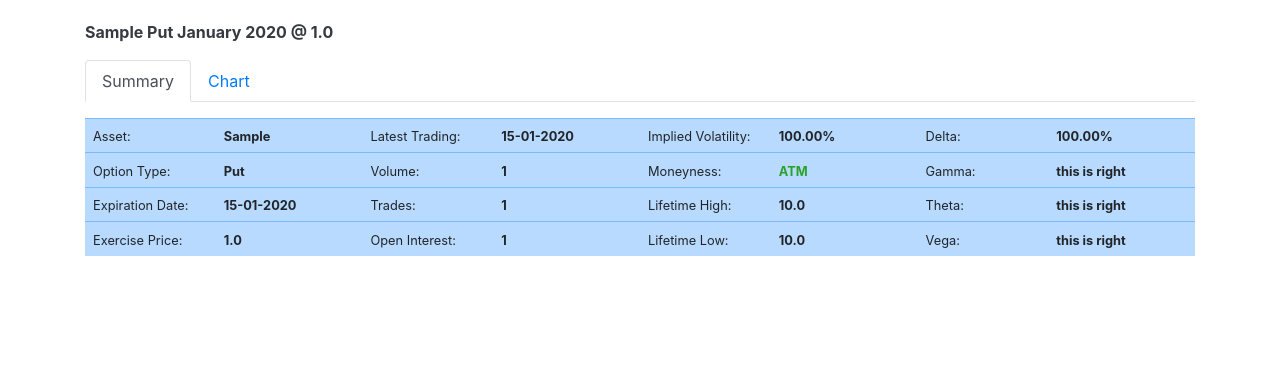
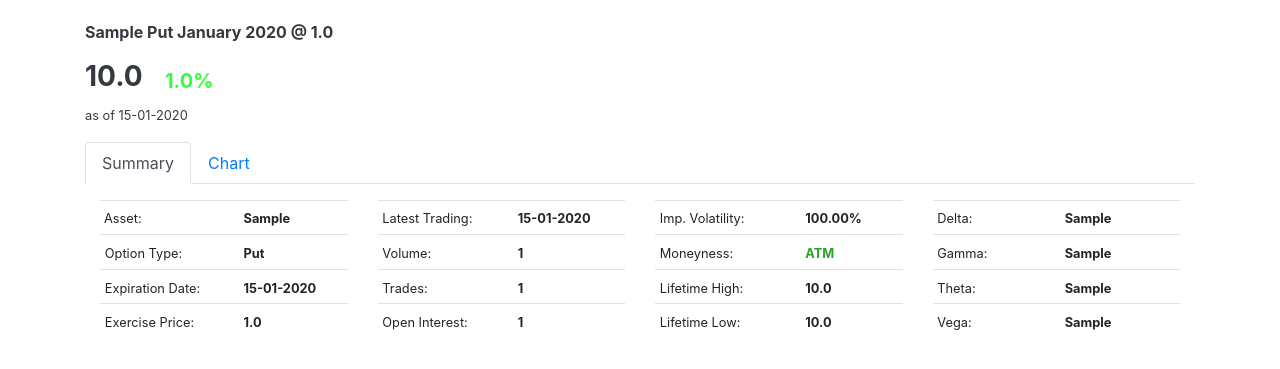
Before and after one commit to bishopston/scalper, a Django app: a page that uses option_pricing/templates/option_pricing/base.html in a window 1280 px wide. Shown: the part 56-425 px from the top of the page. Run offline with Django 3.2, Linux system fonts and the light colour scheme; tables that the repository leaves empty hold one stand-in row (values such as "Sample post"); some libraries are stand-ins or nearby versions.

Commit message:
24112020_b

```diff
--- a/option_pricing/templates/option_pricing/option_screener.html
+++ b/option_pricing/templates/option_pricing/option_screener.html
@@ -44,21 +44,29 @@
                                 </thead>
                                 <tbody>
                                     <tr>
-                                        <td class="px-2 w-25">
-                                            <div style="float:left;width:50%;text-align: left;"><small>Asset:</small></div>
-                                            <div style="float:left;width:50%;text-align: left;"><small class="font-weight-bold">{{asset}}</small></div>
+                                        <td class="w-25">
+                                            <div class="row">
+                                                <div class="w-50 pl-3"><small>Asset:</small></div>
+                                                <div class="w-50"><small class="font-weight-bold">{{asset}}</small></div>
+                                            </div>
                                         </td>
-                                        <td class="px-2 w-25">
-                                            <div style="float:left;width:50%;text-align: left;"><small>Latest Trading:</small></div>
-                                            <div style="float:right;width:50%;text-align: left;"><small class="font-weight-bold">{{latest_trad_date}}</small></div>
+                                        <td class="w-25">
+                                            <div class="row">
+                                                <div class="w-50 pl-3"><small>Latest Trading:</small></div>
+                                                <div class="w-50"><small class="font-weight-bold">{{latest_trad_date}}</small></div>
+                                            </div>
                                         </td>
-                                        <td class="px-2 w-25">
-                                            <div style="float:left;width:50%;text-align: left;"><small>Implied Volatility:</small></div>
-                                            <div style="float:right;width:50%;text-align: left;"><small class="font-weight-bold">{{imp_vol}}</small></div>
+                                        <td class="w-25">
+                                            <div class="row">
+                                                <div class="w-50 pl-3"><small>Implied Volatility:</small></div>
+                                                <div class="w-50"><small class="font-weight-bold">{{imp_vol}}</small></div>
+                                            </div>
                                         </td>
-                                        <td class="px-2 w-25">
-                                            <div style="float:left;width:50%;text-align: left;"><small>Delta:</small></div>
-                                            <div style="float:right;width:50%;text-align: left;"><small class="font-weight-bold">{{imp_vol}}</small></div>
+                                        <td class="w-25">
+                                            <div class="row">
+                                                <div class="w-50 pl-3"><small>Delta:</small></div>
+                                                <div class="w-50"><small class="font-weight-bold">{{imp_vol}}</small></div>
+                                            </div>
                                         </td>
                                         </td>
                                     </tr>
--- /dev/null
+++ b/option_pricing/templates/option_pricing/option_screener_div_table.html
@@ -0,0 +1,335 @@
+{%  extends 'option_pricing/base.html' %}
+{% block content %}
+
+<script src="https://cdnjs.cloudflare.com/ajax/libs/Chart.js/2.9.3/Chart.min.js"></script>
+<script src="https://code.jquery.com/jquery-3.4.1.min.js"></script>
+
+<div class="container bg-white text-dark mb-3">
+	<div class="row mb-0">
+        <div class="col-md-12">
+            <p class="font-weight-bold">{{asset}} {{ optiontype }} {{ expmonth }} {{ expyear }} @
+                {% if asset == 'FTSE' %}
+                    {{ strike|add:"0" }}
+                {% else %}
+                    {{ strike }}
+                {% endif %}
+            </p>
+        </div>
+    </div>
+    <div class="row">
+        <div class="col-md-1">
+            <h3 class="font-weight-bold">{{closing_price}}</h2>
+        </div>
+        <div class="col-md-2 p-0 my-auto">
+            <h5 class="vertical">
+                {% if change < 0 %}
+                  <div class="change-negative">
+                {% else %}
+                  <div class="change-positive">
+                {% endif %}
+                {{ change }}%
+            </h5>
+        </div>
+    </div>
+    <div class="row"><div class="col-md-2"><small>as of {{latest_trad_date}}</small></div></div>
+</div>
+<div class="container bg-white text-dark">
+	<div class="row">
+        <div class="col-md-12">
+            <ul class="nav nav-tabs">
+                <li class="nav-item">
+                    <a href="#summary" class="nav-link active" role="tab" data-toggle="tab">Summary</a>
+                </li>
+
+                <li class="nav-item">
+                    <a href="#chart" class="nav-link" role="tab" data-toggle="tab">Chart</a>
+                </li>
+            </ul>
+
+            <div class="my-3 tab-content">
+                    <div role="tabpanel" class="tab-pane active" id="summary">
+						<div class="container bg-white">
+							<div class="row">
+								<div class="col-md-3">
+								    <div class="table-responsive">
+										<table class="table table-sm table-hover">
+											<tbody>
+												<tr>
+													<td class="pl-1"><small>Asset:</small></td>
+													<td><small class="font-weight-bold">{{asset}}</small></td>
+												</tr>
+												<tr>
+													<td><small>Option Type:</small></td>
+													<td><small class="font-weight-bold">{{optiontype}}</small></td>
+												</tr>
+												<tr>
+													<td><small>Expiration Date:</small></td>
+													<td><small class="font-weight-bold">{{expdate}}</small></td>
+												</tr>
+												<tr>
+													<td><small>Exercise Price:</small></td>
+													<td><small class="font-weight-bold">
+                                                        {% if asset == 'FTSE' %}
+                                                            {{ strike|add:"0" }}
+                                                        {% else %}
+                                                            {{ strike }}
+                                                        {% endif %}
+                                                    </small></td>
+												</tr>
+											</tbody>
+										</table>
+									</div>
+								</div>
+								<div class="col-md-3">
+								    <div class="table-responsive">
+										<table class="table table-sm table-hover">
+											<tbody>
+												<tr>
+													<td><small>Latest Trading:</small></td>
+													<td><small class="font-weight-bold">{{latest_trad_date}}</small></td>
+												</tr>
+												<tr>
+													<td><small>Volume:</small></td>
+													<td><small class="font-weight-bold">{{volume}}</small></td>
+												</tr>
+												<tr>
+													<td><small>Trades:</small></td>
+													<td><small class="font-weight-bold">{{trades}}</small></td>
+												</tr>
+												<tr>
+													<td><small>Open Interest:</small></td>
+													<td><small class="font-weight-bold">{{open_interest}}</small></td>
+												</tr>
+											</tbody>
+										</table>
+									</div>
+								</div>
+								<div class="col-md-3">
+								    <div class="table-responsive">
+										<table class="table table-sm table-hover">
+											<tbody>
+												<tr>
+													<td><small>Imp. Volatility:</small></td>
+													<td><small class="font-weight-bold">{{imp_vol}}</small></td>
+												</tr>
+												<tr>
+													<td><small>Moneyness:</small></td>
+													<td><small class="font-weight-bold">
+                                                        {% if moneyness == 'OTM' %}
+                                                        <div class="OTM-negative">
+                                                        {% else %}
+                                                        <div class="ITM-positive">
+                                                        {% endif %}
+                                                        {{moneyness}}
+                                                    </small></td>
+												</tr>
+												<tr>
+													<td><small>Lifetime High:</small></td>
+													<td><small class="font-weight-bold">{{lifetime_high}}</small></td>
+												</tr>
+												<tr>
+													<td><small>Lifetime Low:</small></td>
+													<td><small class="font-weight-bold">{{lifetime_low}}</small></td>
+												</tr>
+											</tbody>
+										</table>
+									</div>
+								</div>
+								<div class="col-md-3">
+								    <div class="table-responsive">
+										<table class="table table-sm table-hover">
+											<tbody>
+												<tr>
+													<td><small>Delta:</small></td>
+													<td><small class="font-weight-bold">{{asset}}</small></td>
+												</tr>
+												<tr>
+													<td><small>Gamma:</small></td>
+													<td><small class="font-weight-bold">{{asset}}</small></td>
+												</tr>
+												<tr>
+													<td><small>Theta:</small></td>
+													<td><small class="font-weight-bold">{{asset}}</small></td>
+												</tr>
+												<tr>
+													<td><small>Vega:</small></td>
+													<td><small class="font-weight-bold">{{asset}}</small></td>
+												</tr>
+											</tbody>
+										</table>
+									</div>
+								</div>
+							</div>
+						</div>
+                    </div>
+
+					<div role="tabpanel" class="tab-pane" id="chart">
+						<div class="container bg-white text-dark">
+							<div class="row">
+								<div class="col-md-11">
+									<canvas id="optionChart" width="400" height="200">
+								</div>
+                                <div class="col-md-1">
+                                    <div class="btn-group-vertical">
+                                        <button class="btn btn-link" onclick="updateChart()">10D</button>
+                                        <button class="btn btn-link" onclick="updateChart()">10D</button>
+                                    </div>
+                                </div>
+                            </div>
+                        </div>
+                    </div>
+            </div>
+		</div>
+	</div>
+</div>
+
+<script>
+
+    $('.hidethis').hide();
+
+    var objId = "{{trade_symbol}}"
+    var dataURL = `/options/chart/${objId}/`
+    var dataURLvol = `/options/chart_vol/${objId}/`
+
+    var state ={
+		'items':[],
+		'values':[],
+		'items_vol':[],
+		'values_vol':[],
+        'items10':[],
+		'values10':[],
+        'items_vol10':[],
+		'values_vol10':[],
+	}
+
+    $.ajax({
+        method: "GET",
+        url: dataURL,
+        success: function(response){
+            for (var i in response){
+                var key = Object.keys(response[i])[0]
+				var key_stripped = key.replace('"', '')
+				var key_stripped_stripped = key_stripped.replace('"', '')
+				var value = Object.values(response[i])[0]
+
+				state.items.push(key_stripped_stripped)
+				state.values.push(value)
+
+                state.items10 = state.items.slice(-10)
+                state.values10 = state.values.slice(-10)
+
+                console.log(state.items)
+                console.log(state.values)
+            }
+            //setChart()
+        },
+        error: function(error_data){
+            console.log("error")
+            console.log(error_data)
+        }
+    })
+
+    $.ajax({
+        method: "GET",
+        url: dataURLvol,
+        success: function(response){
+            for (var i in response){
+                var key = Object.keys(response[i])[0]
+				var key_stripped = key.replace('"', '')
+				var key_stripped_stripped = key_stripped.replace('"', '')
+				var value = Object.values(response[i])[0]
+
+				state.items_vol.push(key_stripped_stripped)
+				state.values_vol.push(value)
+
+                state.items_vol10 = state.items_vol.slice(-10)
+                state.values_vol10 = state.values_vol.slice(-10)
+
+                console.log(state.items)
+                console.log(state.values)
+            }
+            //setChart()
+        },
+        error: function(error_data){
+            console.log("error")
+            console.log(error_data)
+        }
+    })
+
+
+    //function setChart(){
+    var ctx = document.getElementById("optionChart");
+
+    var optionChart = new Chart(ctx, {
+    type: 'line',
+    data: {
+        labels: state.items,
+        datasets: [{
+            label: objId,
+            data: state.values,
+            yAxisID: 'A',
+            borderWidth: 1,
+            borderColor: 'rgba(66,139,202)',
+            fill: false,
+            order: 1
+        },{
+            type: 'bar',
+            label: 'Volume',
+            data: state.values_vol,
+            yAxisID: 'B',
+            borderWidth: 1,
+            borderColor: 'rgba(244, 137, 244)',
+            order: 2
+        }
+        ]
+    },
+    options: {
+        scales: {
+            yAxes: [{
+                id: 'A',
+                position: 'left',
+                type: 'linear',
+                ticks: {
+                    beginAtZero:true
+                }
+            },{
+                id: 'B',
+                position: 'right',
+                type: 'linear',
+                ticks: {
+                    beginAtZero:true,
+                    display: false
+                },
+                gridLines: {
+                display:false
+                }
+            }
+            ],
+            xAxes: [{
+                ticks: {
+                    autoSkip: true,
+                    maxTicksLimit: 20,
+                    maxRotation: 45,
+                    minRotation: 45
+                }
+            }]
+        },
+        legend: {
+            display: false,
+        }
+    }
+    })
+
+    function updateChart(){
+        optionChart.data.labels = state.items10;
+        optionChart.data.datasets[0].data = state.values10;
+        optionChart.data.datasets[1].data = state.values_vol10;
+        optionChart.update();
+    };
+
+
+
+</script>
+
+
+{% endblock %}
--- a/option_pricing/views.py
+++ b/option_pricing/views.py
@@ -62,6 +62,8 @@ def OptionScreenerDetail(request, optionsymbol):
     option_strikespan = Option.objects.filter(optionsymbol=optionsymbol).order_by('-date')
     option_symbol = Option(optionsymbol=optionsymbol)
     trade_symbol = option_symbol.optionsymbol
+    closing_price = option_strikespan[0].closing_price
+    change = option_strikespan[0].change
     asset = option_strikespan[0].asset
     optiontype = option_strikespan[0].optiontype
     if optiontype == 'c':
@@ -97,6 +99,8 @@ def OptionScreenerDetail(request, optionsymbol):
     context = {
         'option_strikespan' : option_strikespan,
         'trade_symbol' : trade_symbol,
+        'closing_price' : round(closing_price,3),
+        'change' : change,
         'asset' : asset,
         'optiontype' : optiontype,
         'expmonth' : expmonth,
@@ -113,7 +117,7 @@ def OptionScreenerDetail(request, optionsymbol):
         'lifetime_low' : lifetime_low['closing_price__min'],
     }
 
-    return render(request, 'option_pricing/option_screener.html', context)
+    return render(request, 'option_pricing/option_screener_div_table.html', context)
 """
 def OptionScreenerMultipleDetail(request, optionsymbol):
     option_strikespan = Option.objects.filter(optionsymbol=optionsymbol).order_by('-date')
--- a/static/css/style.css
+++ b/static/css/style.css
@@ -232,18 +232,7 @@ ul{
 	font-weight: bold;
   }
 
-.container-table-left {
-	width: 50%;
-	display: inline-block;
+.vertical{
+	margin-bottom:0%;
 
-	margin:0 auto;
-	text-align: left;
 }
-
-.container-table-right {
-	width: 50%;
-	display: inline-block;
-
-	margin:0 auto;
-	text-align: left;
-}
```
